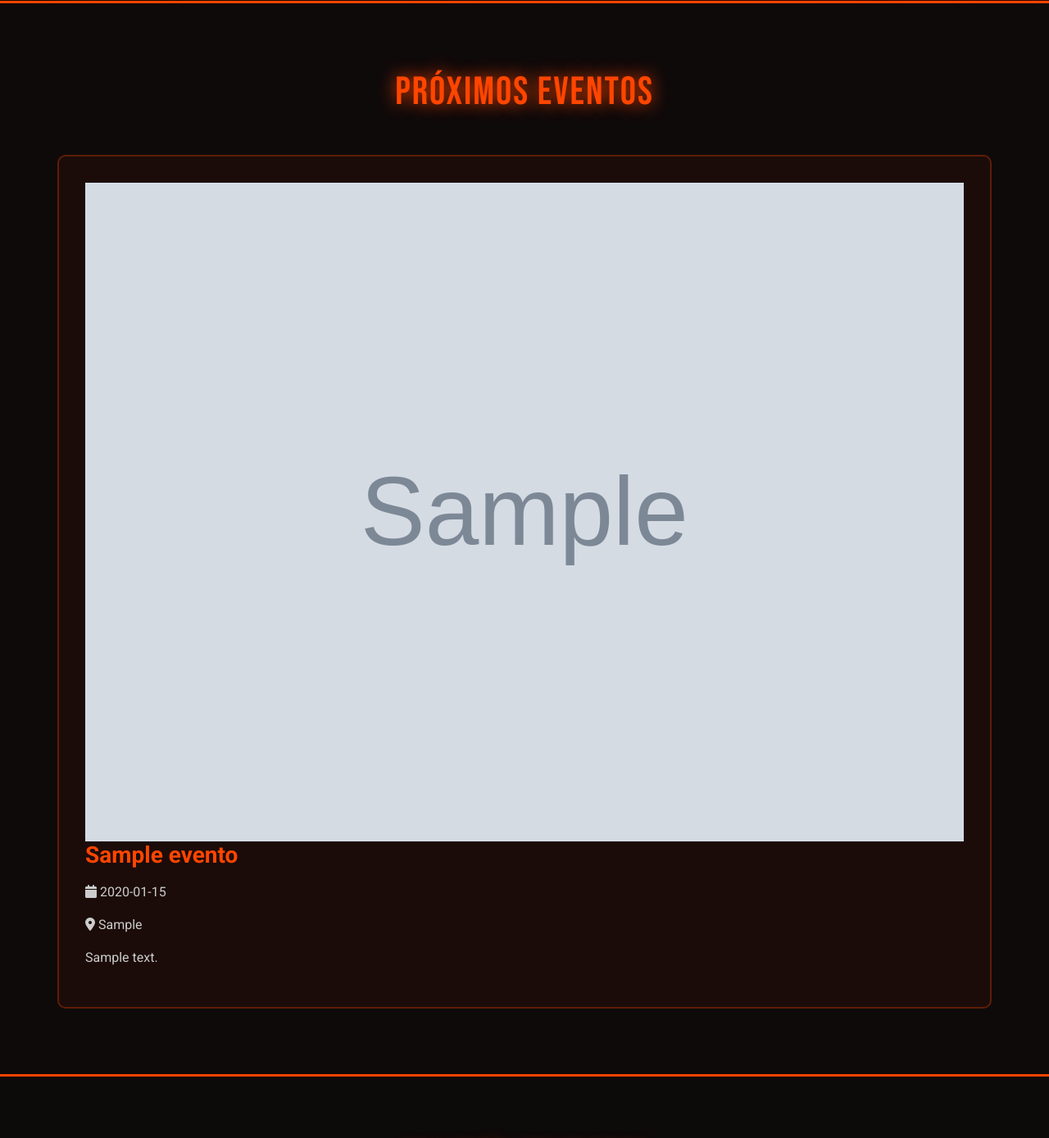
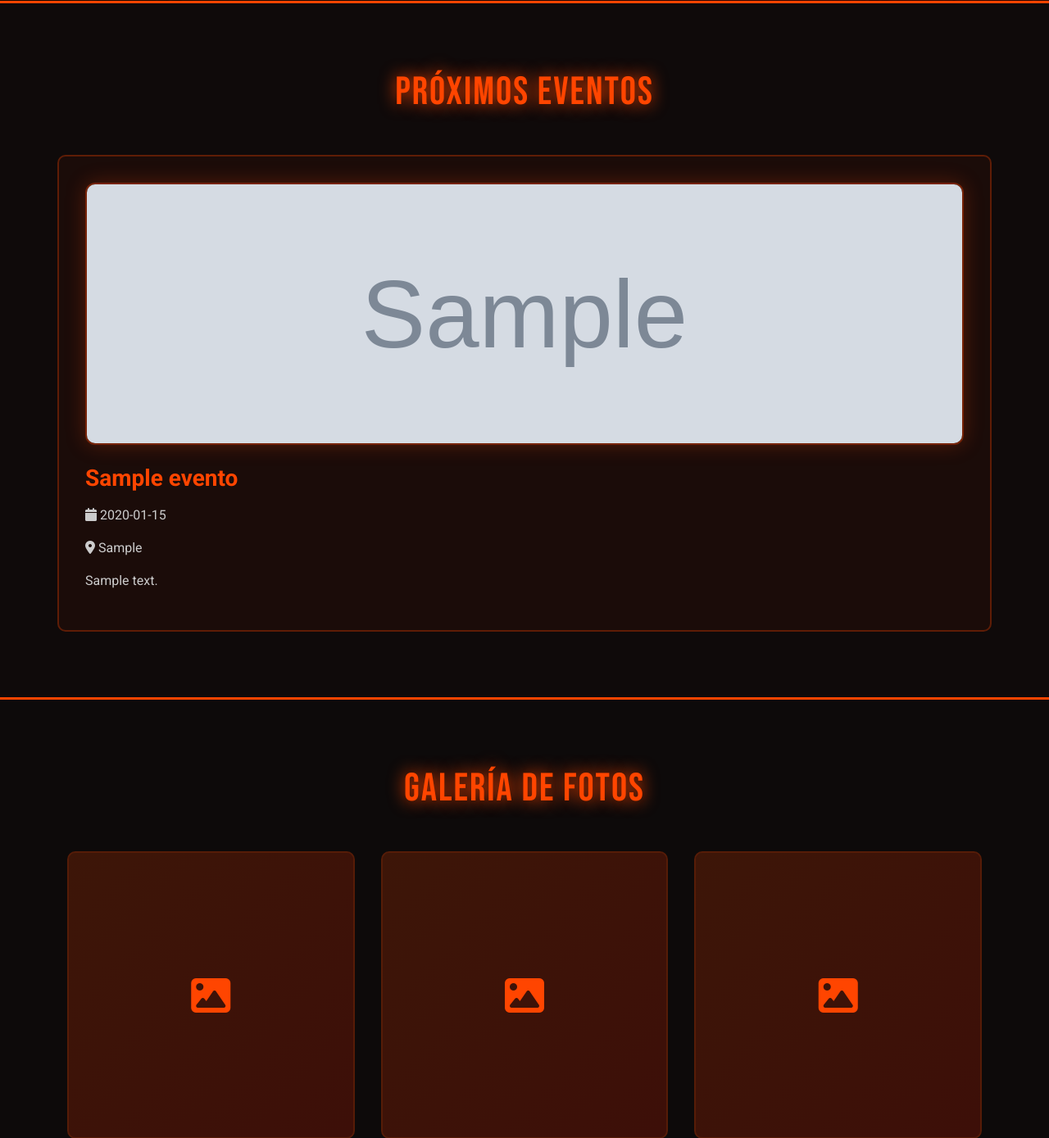
Before and after one commit to benjaminneira01/Web-temple, a Django app: page / in a window 1280 px wide. Shown: the part 967-2356 px from the top of the page at 82% size. Run offline with Django 5.2, Linux system fonts and the light colour scheme; tables that the repository leaves empty hold one stand-in row (values such as "Sample post"); grey boxes marked "Sample" are stand-in pictures.

Commit message:
Fix eventos imagen

```diff
--- a/temple/templates/temple/index.html
+++ b/temple/templates/temple/index.html
@@ -547,6 +547,15 @@
         font-weight:700;
     }
 }
+.evento-img{
+    width:100%;
+    max-height:320px;
+    object-fit:cover;
+    border-radius:12px;
+    margin-bottom:1.5rem;
+    border:2px solid rgba(255,69,0,.4);
+    box-shadow:0 0 25px rgba(255,69,0,.25);
+}
 
     </style>
 </head>
@@ -652,12 +661,10 @@
                 <div class="evento-card">
 
                     {% if evento.imagen %}
-                    <img src="{{ evento.imagen.url }}"
-                    class="evento-img">
+                        <img src="{{ evento.imagen.url }}" class="evento-img" alt="{{ evento.titulo }}">
                     {% endif %}
 
                     <div class="evento-content">
-
                         <h3>{{ evento.titulo }}</h3>
 
                         <p class="evento-fecha">
@@ -670,10 +677,7 @@
                             {{ evento.lugar }}
                         </p>
 
-                        <p>
-                            {{ evento.descripcion }}
-                        </p>
-
+                        <p>{{ evento.descripcion }}</p>
                     </div>
 
                 </div>
```
